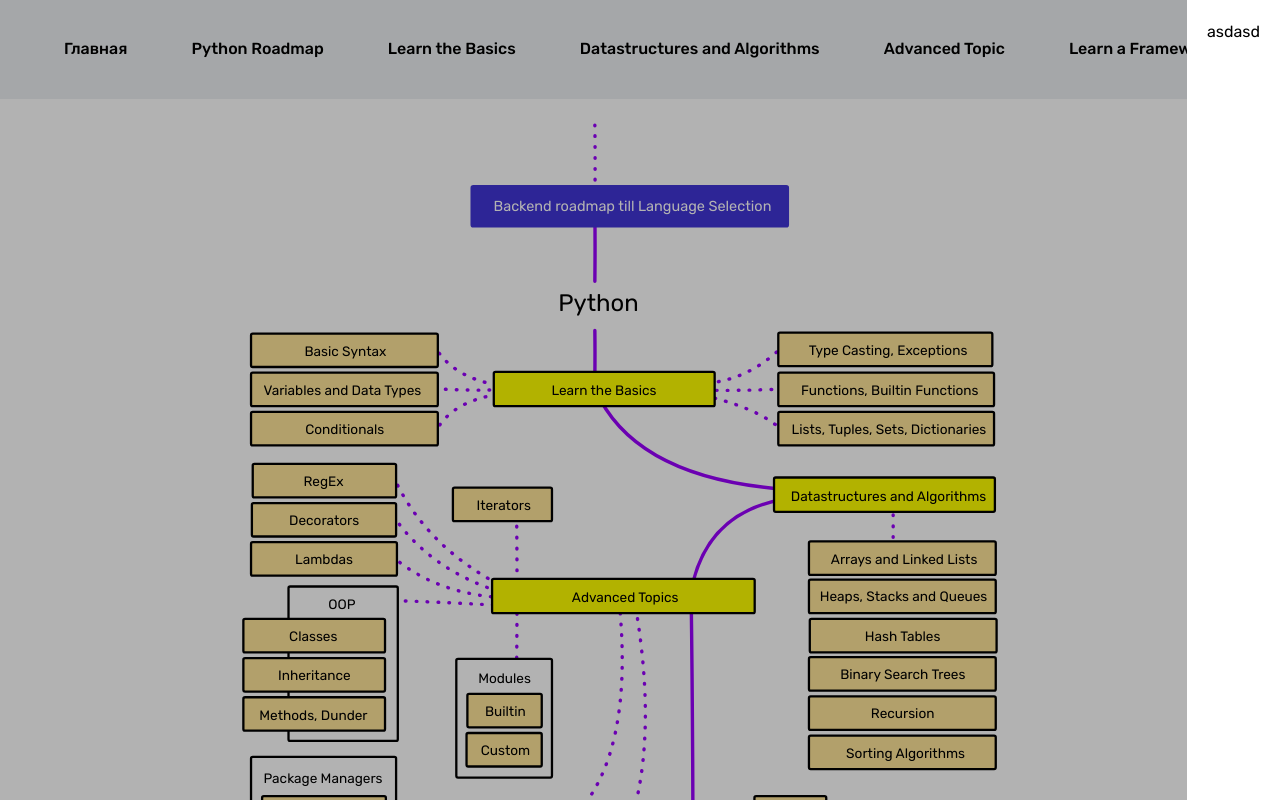
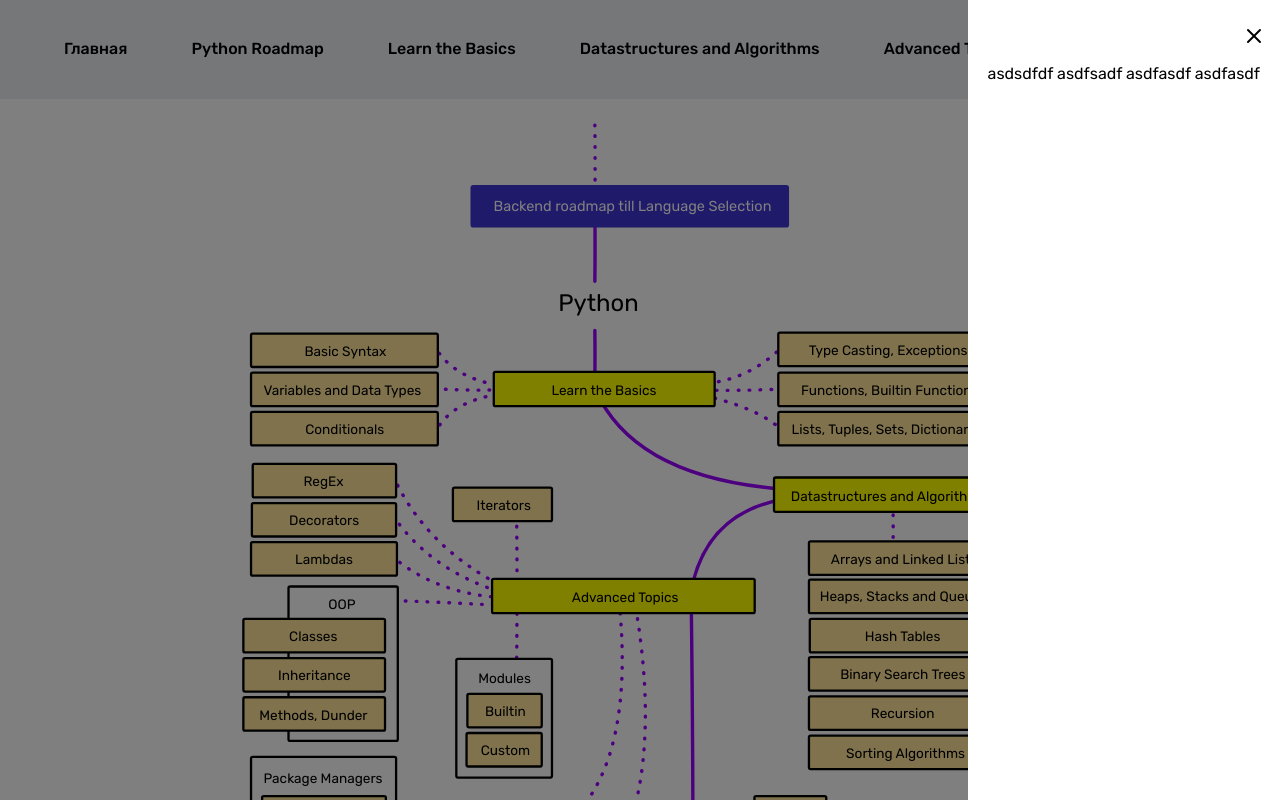
Before and after one commit to abduazizaminov/python_roadmap_interface, a Vue app: page /roadmap in a window 1280 px wide. Shown: the top 800 px of the page. Built offline with nearby package versions, Linux system fonts and the light colour scheme.

Commit message:
create modal

```diff
--- a/src/views/roadmap/components/right-modal/index.vue
+++ b/src/views/roadmap/components/right-modal/index.vue
@@ -1,22 +1,32 @@
 <template>
   <div v-if="modalCondition">
-    <div class="fixed z-50 right-0 h-full top-0  bg-white p-5">
-      asdasd
+    <div class="fixed max-w-[500px] z-50 right-0 h-full top-0 bg-white p-5">
+      <div class="cursor-pointer mr-[-10px] mb-[10px] flex justify-end">
+        <div @click="closeModal()" class="cursor-pointer p-1 rounded-md hover:bg-[#121827] hover:bg-opacity-10">
+          <img src="@/assets/images/cancel.svg" alt="">
+        </div>
+      </div>
+      asdsdfdf asdfsadf asdfasdf asdfasdf
     </div>
-    <div @click="closeModal()" class="fixed z-10 top-0 w-full h-full bg-black bg-opacity-30"></div>
+    <div @click="closeModal()" class="fixed z-10 top-0 w-full h-full bg-black bg-opacity-50"></div>
   </div>
 </template>
 
 <script setup lang="ts">
-import { ref } from 'vue';
+import { ref, defineExpose } from 'vue';
 
-const modalCondition = ref(true)
+const modalCondition = ref<boolean>(true)
 
-const closeModal = ():any => {
+const closeModal = ():void => {
   modalCondition.value = false
 }
 
-const openModal = ():any => {
+const openModal = ():void => {
   modalCondition.value = true
 }
+
+defineExpose({
+  openModal,
+  closeModal
+});
 </script>
--- a/src/views/roadmap/components/roadmap/index.vue
+++ b/src/views/roadmap/components/roadmap/index.vue
@@ -1,6 +1,6 @@
 <template>
   <div>
-    <right-modal></right-modal>
+    <right-modal ref="right_modal"></right-modal>
     <div class="max-w-[1000px] mx-auto h-full">
       <div class="h-full" id="page-share-icons">
         <div class="">
@@ -499,11 +499,19 @@
       </div>
     </div>
   </div>
+  <button @click="open()">
+    asdfsdf
+  </button>
 </template>
 
 <script setup lang="ts">
 
 import { rightModal } from '../right-modal';
+import { ref } from 'vue';
+const right_modal = ref<any>(null)
 
 
+const open = (): void => {
+  right_modal.value.openModal()
+}
 </script>
```
Also changed, not shown: src/assets/images/cancel.svg (added).
